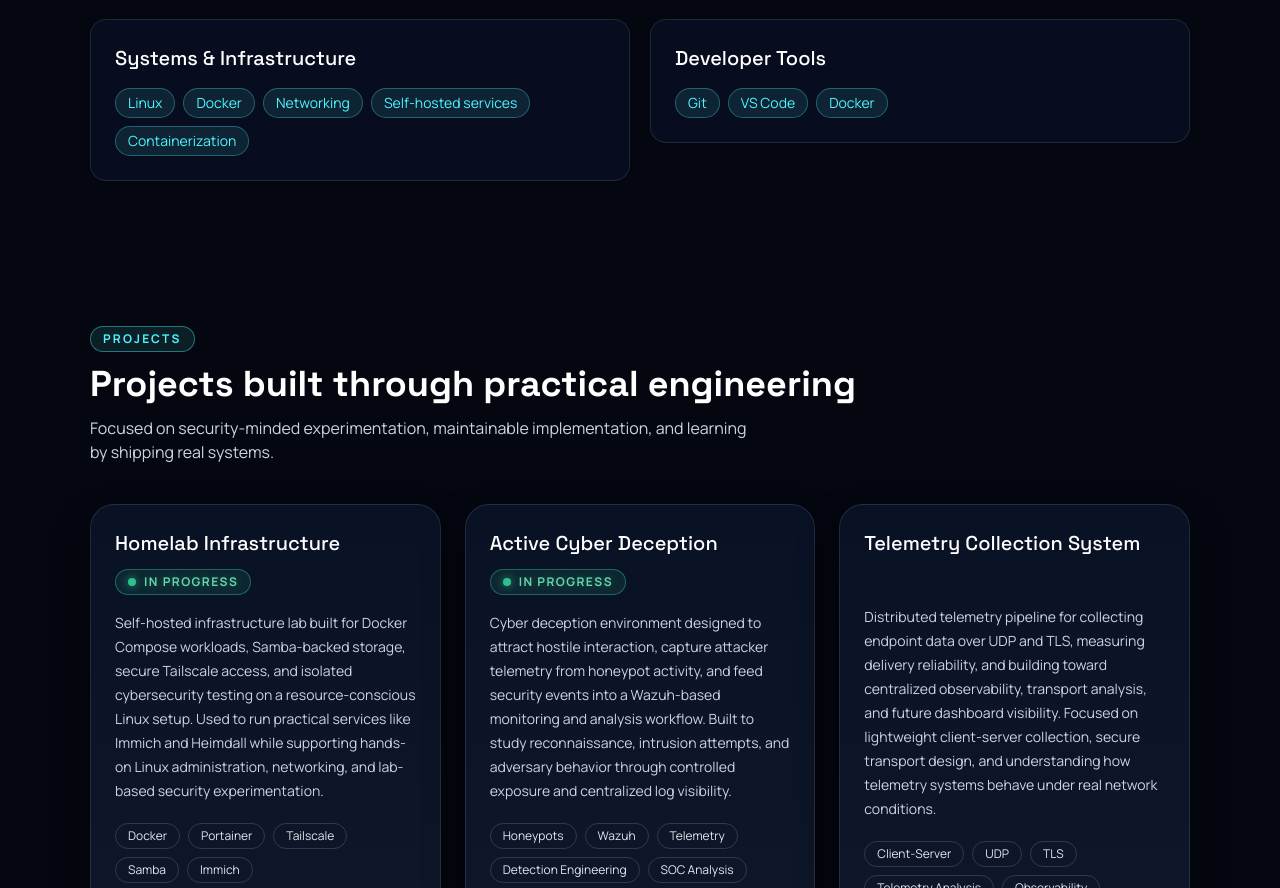
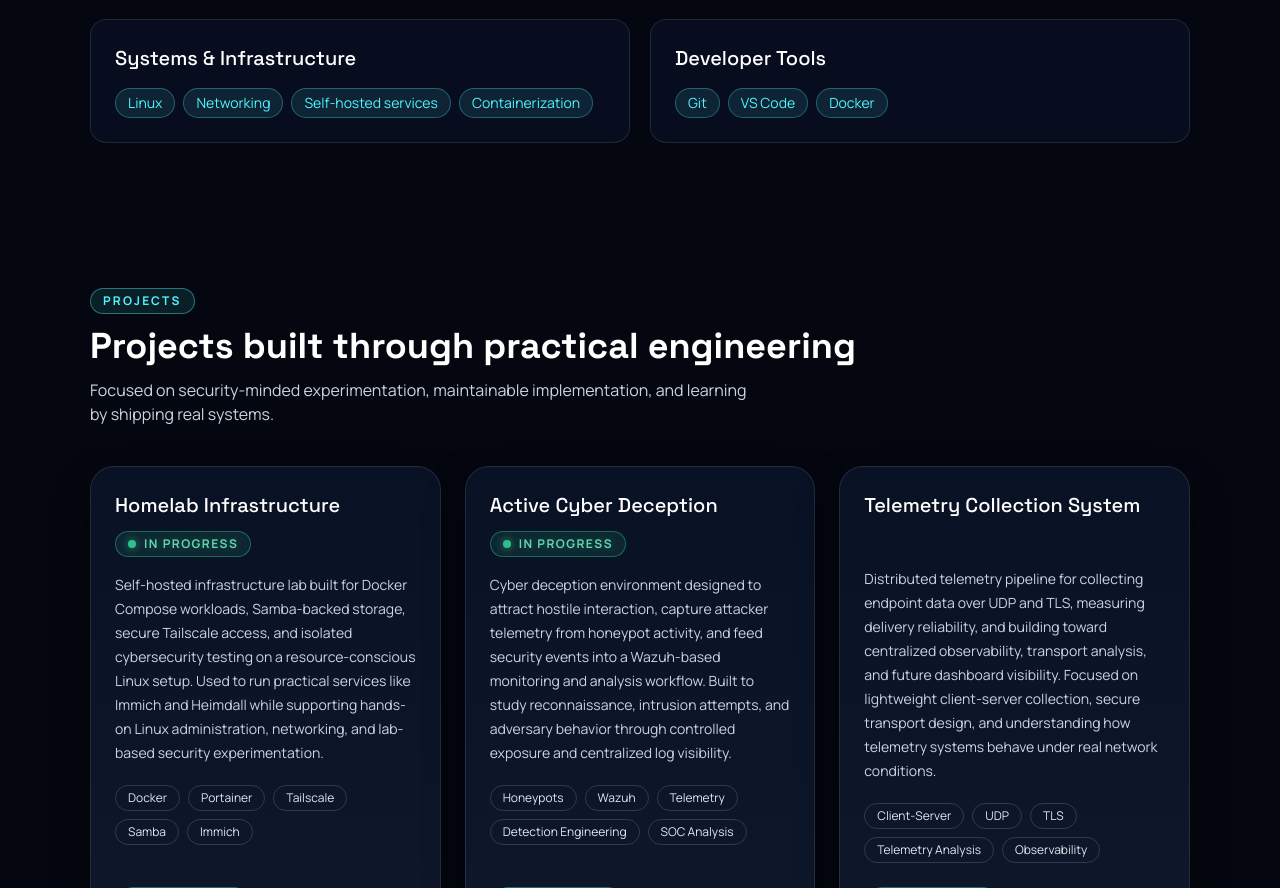
Before and after one commit to AnkitB1405/CV, a React (Vite) app: page / in a window 1280 px wide. Shown: the part 2500-3388 px from the top of the page. Built offline with nearby package versions, Linux system fonts and the light colour scheme; the HTML template or start-up script is replaced by a standard one.

Commit message:
updated small part

```diff
--- a/src/data/siteData.js
+++ b/src/data/siteData.js
@@ -33,7 +33,7 @@ export const education = {
 export const skills = {
   programmingLanguages: ['Python', 'C', 'JavaScript', 'Bash / Shell'],
   webTechnologies: ['HTML5', 'JavaScript'],
-  systemsAndInfrastructure: ['Linux', 'Docker', 'Networking', 'Self-hosted services', 'Containerization'],
+  systemsAndInfrastructure: ['Linux', 'Networking', 'Self-hosted services', 'Containerization'],
   developerTools: ['Git', 'VS Code', 'Docker']
 };
 
```
